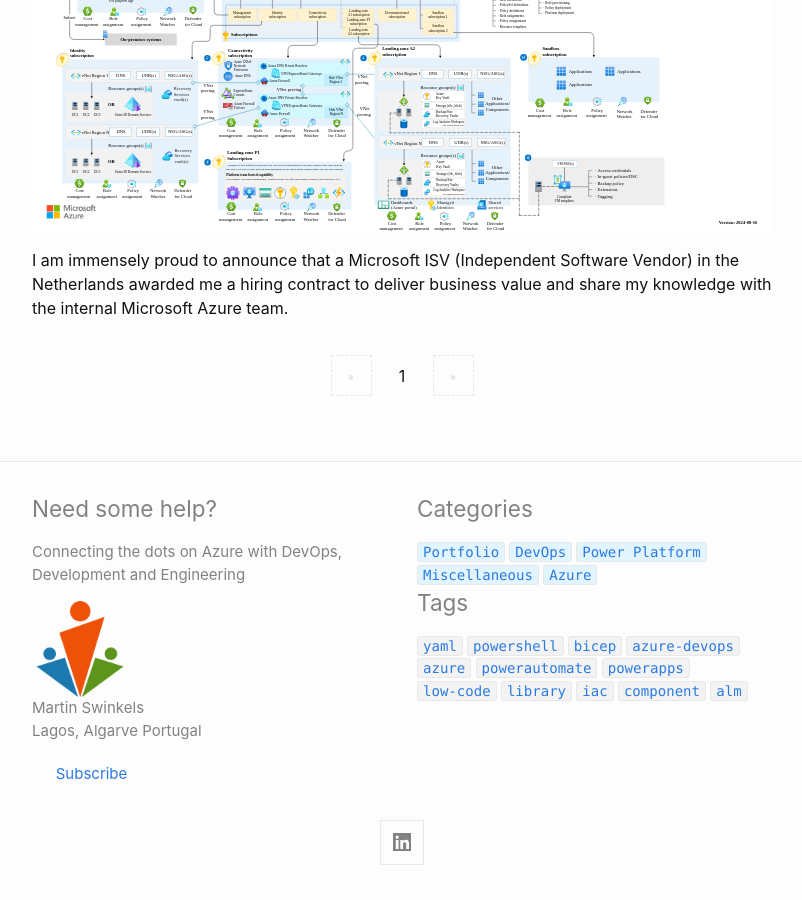
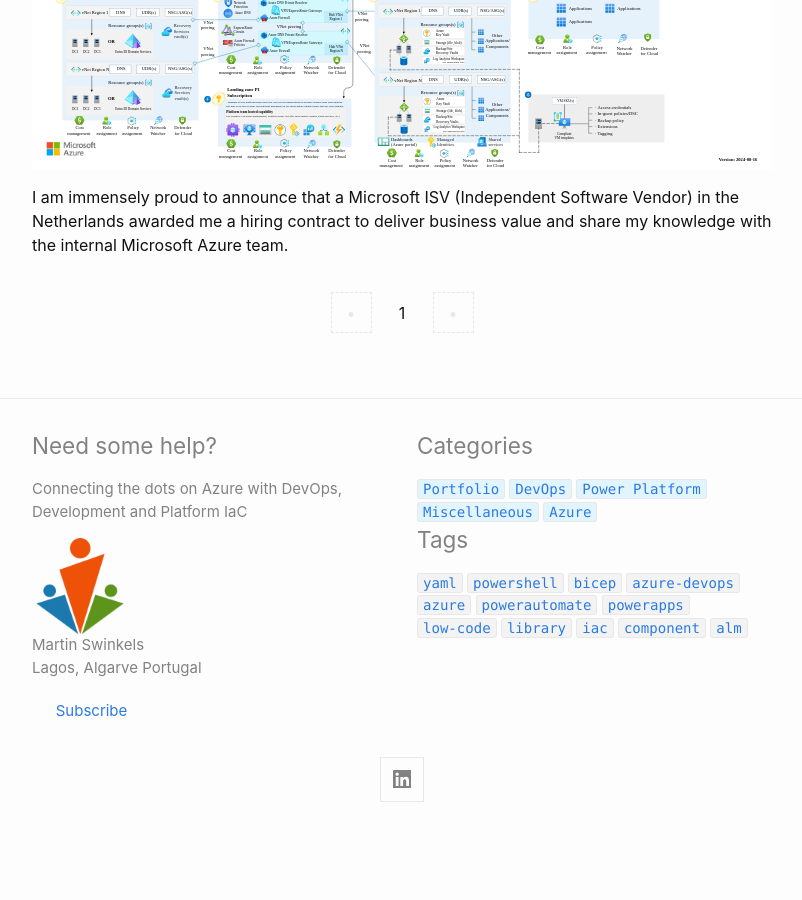
Before and after one commit to msc365/msc365.github.io, a Jekyll site: the page built from index.html, in a window 1280 px wide and 900 px high, scrolled down 1327 px. Shown: the whole window, without its empty margins (238-1040 px from the left). Built offline with Jekyll 4.4.1, drawn with Linux system fonts in a browser that asks for light colours; the list of posts is cut into pages by our own code; after the commit the page ends 2164 px from its top, so only the background shows below that; some of the changed text lies outside the part shown.

Commit message:
Update site synapse

```diff
--- a/_config.yml
+++ b/_config.yml
@@ -4,12 +4,12 @@
   email: #martin.swinkels+blog@msc365@@eu
   address: Lagos, Algarve Portugal
 description: > # this means to ignore newlines until "show_excerpts:"
-  Connecting the dots on Azure with DevOps, Development and Engineering
+  Connecting the dots on Azure with DevOps, Development and Platform IaC
 
 url: https://msc365.eu/
 
 name: Martin Swinkels
-subtitle: Azure Technical specialist, DevOps, Development, Engineering.
+subtitle: 3x Azure, DevOps, Development, Platform IaC.
 logo: https://msc365.eu/assets/img/msc365-256.png
 
 show_excerpts: true # set to false to hide excerpts on the homepage
```
